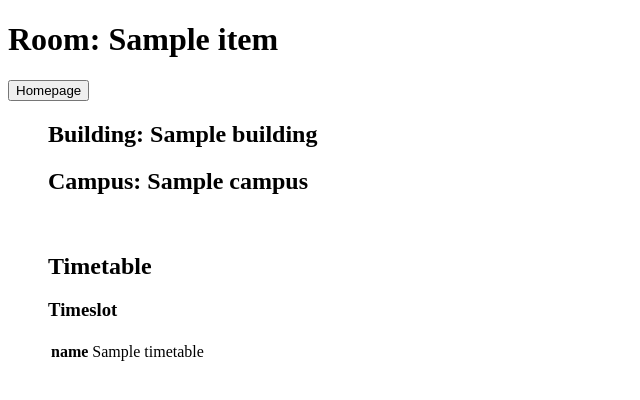
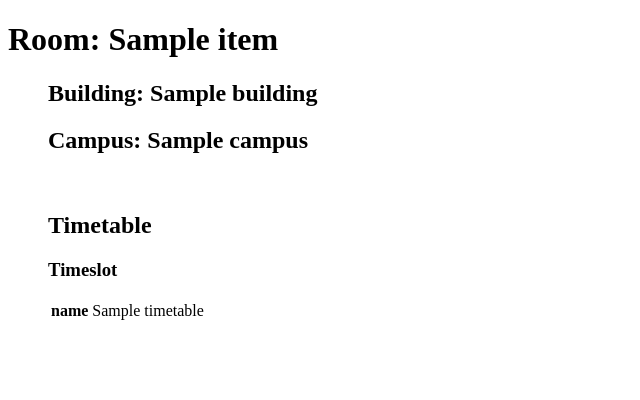
Before and after one commit to AndreGodinho7/asint, a Flask app: page /room/1 in a window 1280 px wide. Shown: the top 400 px of the page, without its empty margins (0-640 px from the left). Run offline with Flask 2, Linux system fonts and the light colour scheme; a database or web service that is not in the repository returns one stand-in record (values such as "Sample title"); data that the repository does not hold is empty; parts of the project's set-up code (start-up, migrations or seed data) failed here and were passed over.

Commit message:
tirei botão homepage

```diff
--- a/backend/templates/createdMicroservice.html
+++ b/backend/templates/createdMicroservice.html
@@ -8,9 +8,5 @@
 <h1>Name: {{ name }}</h1>
 <h1>URL: {{ URL }}</h1>
 
-    <form action="/mainPage">
-        <input type="submit" value = "Homepage"/>
-    </form>
-
 </body>
 </html>
--- a/backend/templates/showRoom.html
+++ b/backend/templates/showRoom.html
@@ -7,11 +7,6 @@
 </head>
 <body>
     <h1> Room: {{ chosen_room.room_name }}</h1>
-
-    <form action="/mainPage">
-        <input type="submit" value = "Homepage"/>
-    </form>
-
     <ul>
         <h2>Building: {{ chosen_room.building }}</h2>
         <h2>Campus: {{ chosen_room.campus }}</h2>
```
